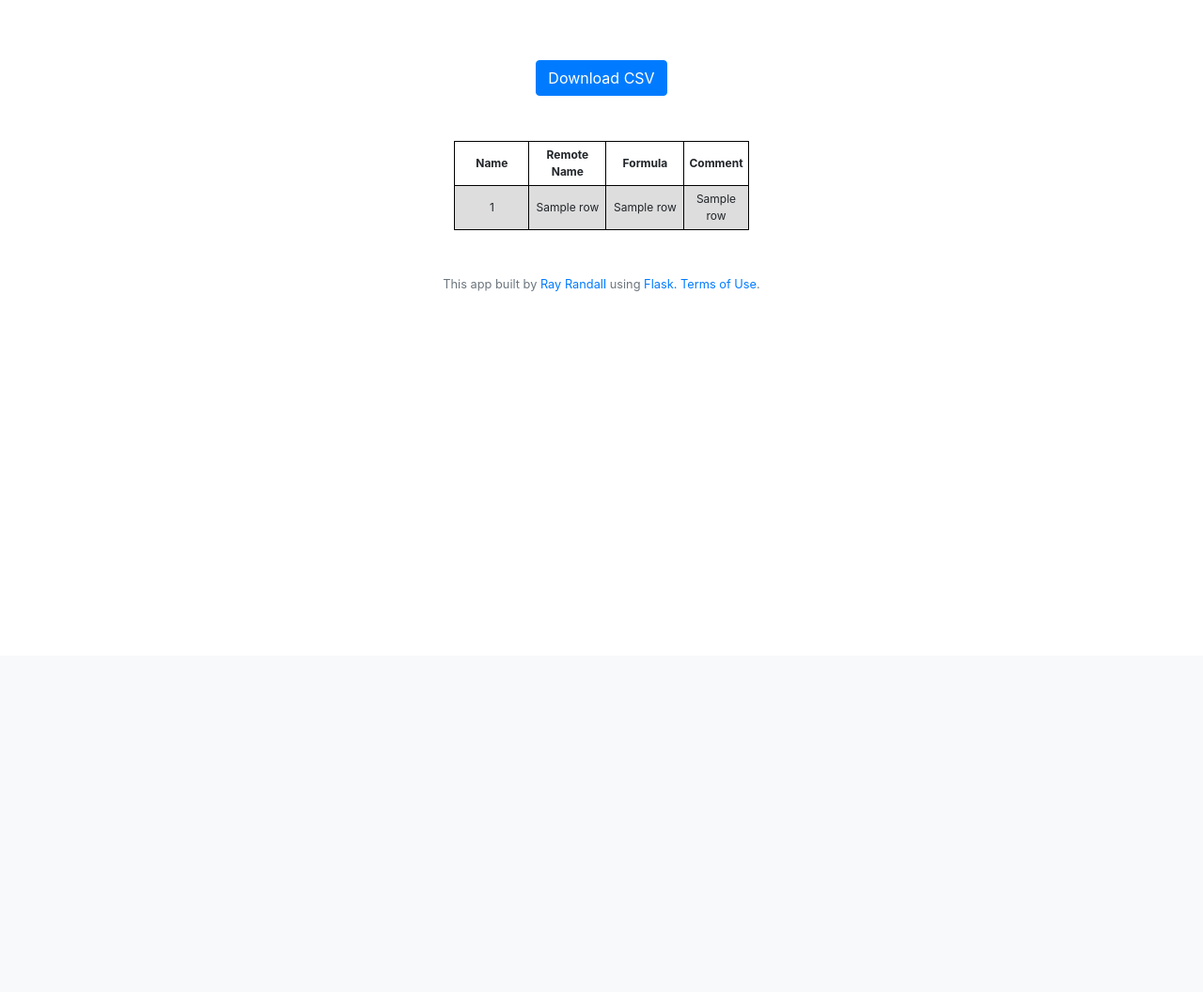
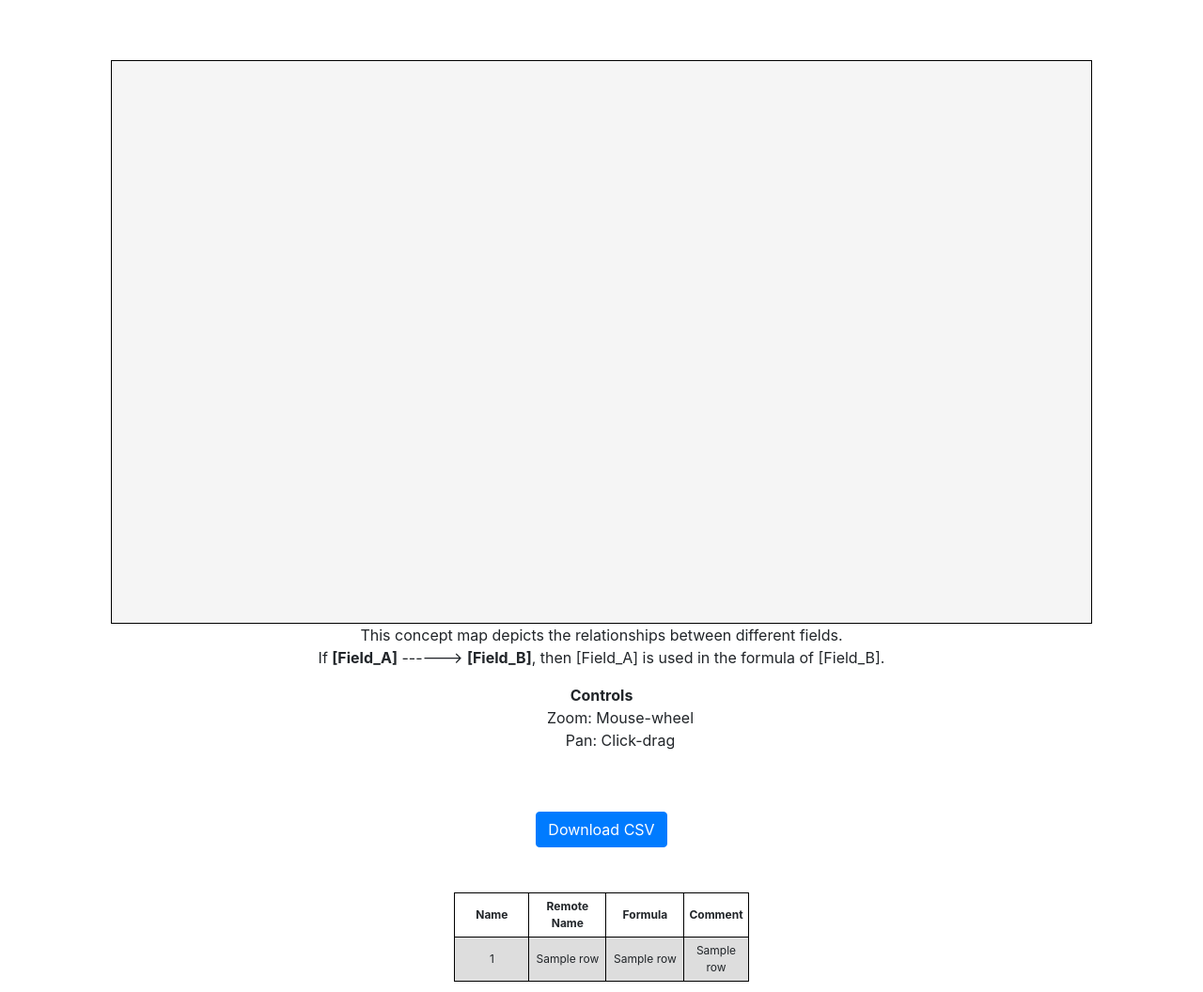
Before and after one commit to rarandall/twb_tools, a Flask app: template templates/output.html in a window 1280 px wide. Shown: the part 102-1158 px from the top of the page at 94% size. Before the commit the page ends 412 px from the top, so only its background shows below. Run offline with Flask 2, Linux system fonts and the light colour scheme; the template is opened without the code that fills it: most values are stand-ins (such as "Sample title", 1, 10 or a date in 2020); some libraries are stand-ins or nearby versions.

Commit message:
added GoJS

```diff
--- a/app.py
+++ b/app.py
@@ -4,6 +4,7 @@ import uuid
 from werkzeug.utils import secure_filename
 import xml.etree.ElementTree as ET
 import pandas as pd
+import re
 
 app = Flask(__name__)
 
@@ -29,7 +30,10 @@ def index():
             file.save(os.path.join(app.config['UPLOAD_FOLDER'], filename_h))
             # message = filename + " uploaded"
             df = get_calc(UPLOAD_FOLDER+filename_h)
-            return render_template('output.html', filename=df, fileid=filename_h)
+            p_df = pd.DataFrame(df, columns=['Name', 'Remote Name', 'Formula', 'Comment'])
+            fields = get_fields(p_df)
+            paths = get_paths(p_df)
+            return render_template('output.html', filename=df, fileid=filename_h, fields=fields, paths=paths)
         else:
             error = "Not a valid twb file"
             return render_template('upload.html', error=error)
@@ -51,6 +55,7 @@ def csv():
     else:
         error = "First, upload a twb file"
         return render_template('upload.html', error=error)
+
 
 @app.route("/disclaimer", methods =['GET'])
 def disclaimer():
@@ -118,6 +123,50 @@ def get_calc(file):
     #data.to_csv(filename + '.csv')
     return data_dedup
 
+def get_fields(df):
+    # input a dataframe
+    # output a list of key values [{ key:1, text: field_1 }, { key:2, text: field_2 }]
+    fields = []
+    # get all values from Name column
+    for i in range(len(df)):
+        fields.append(df.iloc[i]['Name'])
+    # get fields referenced in formula (ie. any string with [ ] or [Parameter].[ ] )
+    for i in range(len(df)):
+        s = df.iloc[i]['Formula']
+        s = s.replace('[Parameters].[','[Parameter: ')
+        a = re.findall('\[.*?\]',s)
+        fields = fields + a
+    fields.sort()
+    fields = list(dict.fromkeys(fields))
+    field_kvs = []
+    for i, n in enumerate(fields):
+        kv = {}
+        kv['key'] = i
+        kv['text'] = n
+        field_kvs.append(kv)
+    return field_kvs
+
+def get_paths(df):
+    # for each row in df, get the fields in formula as a list
+    # create a list of key value pairs
+    # for each field in formula, from=field in formula_key, to=name_key text='' { from: 1, to: 2, text: "" }
+    key_dict = get_fields(df)
+    paths_kvs = []
+    for i in range(len(df)):
+        s = df.iloc[i]['Formula']
+        s = s.replace('[Parameters].[','[Parameter: ')
+        formula_fields = re.findall('\[.*?\]', s)
+        for field in formula_fields:
+            kv = {}
+            for dict in key_dict:
+                if dict.get('text') == field.replace('[Parameters].[','[Parameter: '):
+                    kv['from'] = dict.get('key')
+                if dict.get('text') == df.iloc[i]['Name']:
+                    kv['to'] = dict.get('key')
+                    kv['text'] = 'o'
+            paths_kvs.append(kv)
+    return paths_kvs
+
 if __name__ == "__main__":
     app.secret_key = 'AoAv38dAf3A0ZTvE392jdjsvRBKN72v765f?RT'
     app.run()
--- a/templates/layout.html
+++ b/templates/layout.html
@@ -19,6 +19,7 @@
         <script src="https://code.jquery.com/jquery-3.3.1.min.js"></script>
         <script src="https://cdnjs.cloudflare.com/ajax/libs/popper.js/1.14.3/umd/popper.min.js"></script>
         <script src="https://maxcdn.bootstrapcdn.com/bootstrap/4.1.3/js/bootstrap.min.js"></script>
+        <script src="https://cdn.jsdelivr.net/npm/gojs/release/go.js"></script>
 
         <title>CalcExtractor {% block title %}{% endblock %}</title>
 
@@ -27,7 +28,7 @@
     <body>
 
         <nav class="navbar navbar-expand-md navbar-light bg-light border">
-            <a class="navbar-brand" href="/"><span class="green">Calc</span></span><span class="blue">Extractor</span></a>
+            <a class="navbar-brand" href="/upload"><span class="green">Calc</span></span><span class="blue">Extractor</span></a>
             <button aria-controls="navbar" aria-expanded="false" aria-label="Toggle navigation" class="navbar-toggler" data-target="#navbar" data-toggle="collapse" type="button">
                 <span class="navbar-toggler-icon"></span>
             </button>
@@ -54,7 +55,8 @@
                 <p class=error>{{ message }}
           {% endif %}
         </main>
-
+        {% block footer %}
+        {% endblock %}
         <footer class="small text-center text-muted">
              This app built by <a href="https://thedotviz.com">Ray Randall</a> using <a href="https://flask.palletsprojects.com/">Flask.
         <a href="/disclaimer">Terms of Use</a>.
--- a/templates/output.html
+++ b/templates/output.html
@@ -5,8 +5,24 @@
 {% endblock %}
 
 {% block main %}
+<div id="myDiagramDiv" style="background-color: whitesmoke; border: solid 1px black; width: 100%; height: 600px"></div>
+  <p>
+    This concept map depicts the relationships between different fields.
+      <br>
+      If <strong>[Field_A]</strong> ------> <strong>[Field_B]</strong>, then [Field_A] is used in the formula of [Field_B].
+      <br>
+    <div><strong>Controls</strong>
+    <ul>
+        Zoom: Mouse-wheel
+        <br>
+        Pan: Click-drag
+    </ul></div>
+  </p>
+<br>
+<br>
 <form action="/csv" method="post"><input type="hidden" name="fileid" value={{ fileid }}><button class="btn btn-primary" type="submit">Download CSV</button></form>
 <br>
+
 <br>
  <table>
       <tr>
@@ -25,3 +41,64 @@
     {% endfor %}
     </table>
 {% endblock %}
+
+{% block footer %}
+<script>
+  function init() {
+      if (window.goSamples) goSamples();  // init for these samples -- you don't need to call this
+      var $ = go.GraphObject.make;  // for conciseness in defining templates
+
+      myDiagram =
+        $(go.Diagram, "myDiagramDiv",  // must name or refer to the DIV HTML element
+          {
+            initialAutoScale: go.Diagram.Uniform,  // an initial automatic zoom-to-fit
+            contentAlignment: go.Spot.Center,  // align document to the center of the viewport
+            layout:
+              $(go.ForceDirectedLayout,  // automatically spread nodes apart
+                { maxIterations: 200, defaultSpringLength: 30, defaultElectricalCharge: 100 })
+          });
+
+      // define each Node's appearance
+      myDiagram.nodeTemplate =
+        $(go.Node, "Auto",  // the whole node panel
+          { locationSpot: go.Spot.Center },
+          // define the node's outer shape, which will surround the TextBlock
+          $(go.Shape, "Border",
+            { fill: $(go.Brush, "Linear", { 0: "rgb(00, 221, 40)", 1: "rgb(00, 162, 80)" }), stroke: "black" }),
+          $(go.TextBlock,
+            { font: "bold 12pt helvetica, bold arial, sans-serif", margin: 4 },
+            new go.Binding("text", "text"))
+        );
+
+      // replace the default Link template in the linkTemplateMap
+      myDiagram.linkTemplate =
+        $(go.Link,  // the whole link panel
+          $(go.Shape,  // the link shape
+            { stroke: "black" }),
+          $(go.Shape,  // the arrowhead
+            { toArrow: "standard", stroke: null }),
+          $(go.Panel, "Auto",
+            $(go.Shape,  // the label background, which becomes transparent around the edges
+              {
+                fill: $(go.Brush, "Radial", { 0: "rgb(240, 240, 240)", 0.3: "rgb(240, 240, 240)", 1: "rgba(240, 240, 240, 0)" }),
+                stroke: null
+              }),
+            $(go.TextBlock,  // the label text
+              {
+                textAlign: "center",
+                font: "10pt helvetica, arial, sans-serif",
+                stroke: "#555555",
+                margin: 4
+              },
+              new go.Binding("text", "text"))
+          )
+        );
+
+      // create the model for the concept map
+      var nodeDataArray = {{ fields|tojson|safe }};
+      var linkDataArray = {{ paths|tojson|safe }};
+      myDiagram.model = new go.GraphLinksModel(nodeDataArray, linkDataArray);
+    }
+</script>
+<body onload="init()">
+{% endblock %}
```
